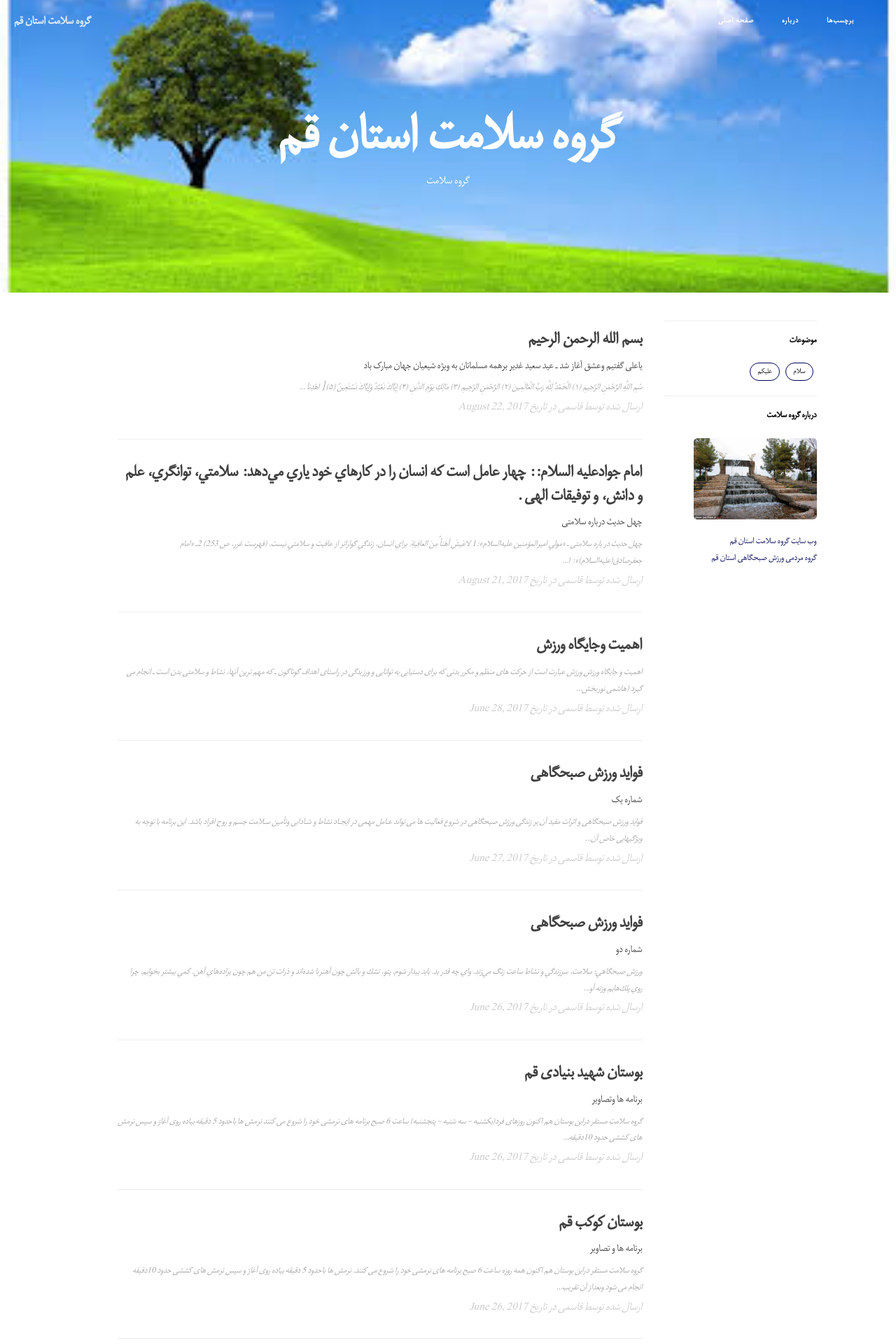
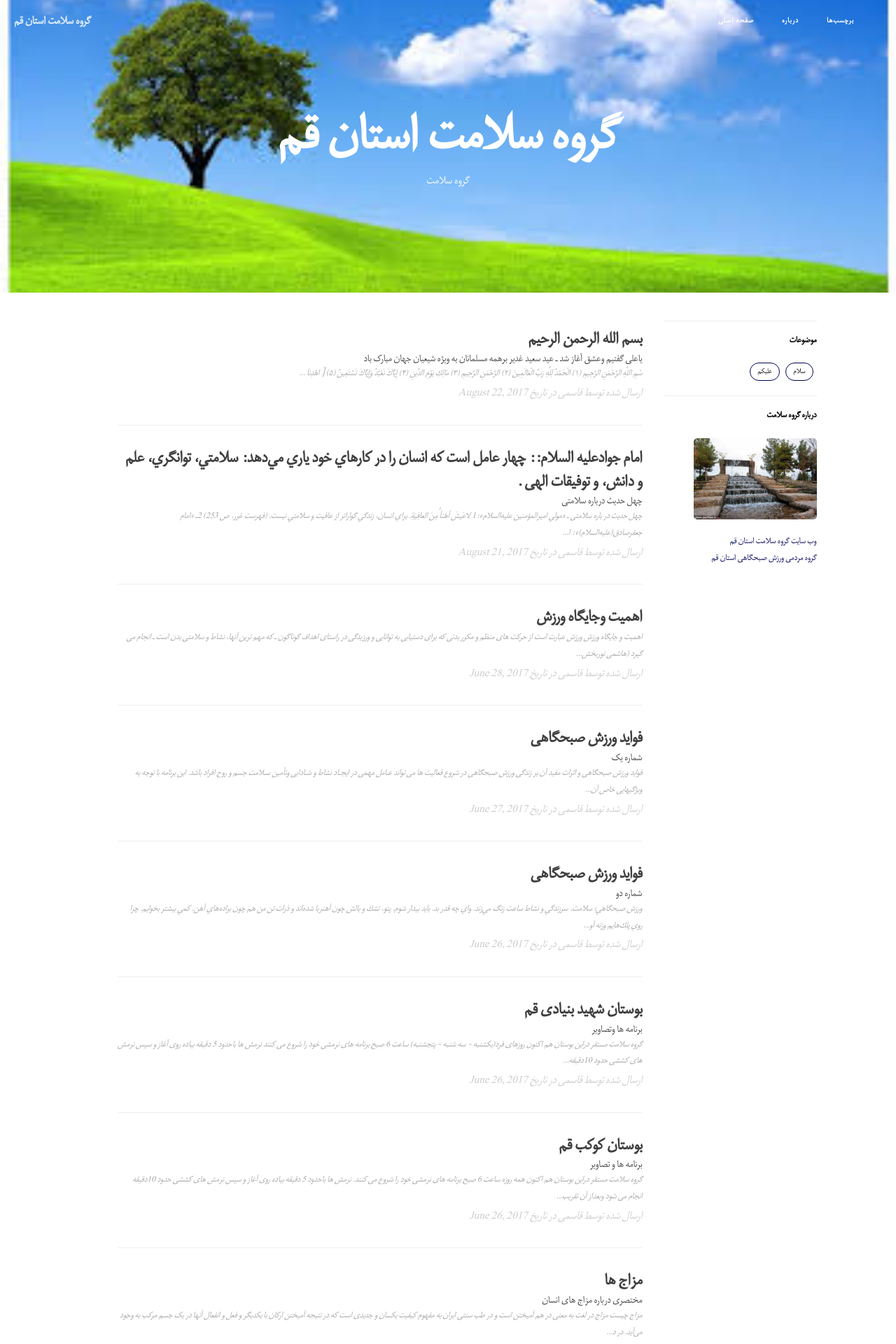
Before and after one commit to grouh-salamat/grouh-salamat.github.io, a Jekyll site: the page built from index.html, in a window 1280 px wide. Shown: the top 1920 px of the page at 70% size. Built offline with Jekyll 4.4.1, drawn with Linux system fonts in a browser that asks for light colours; the list of posts is cut into pages by our own code.

Commit message:
remove space

```diff
--- a/css/hux-blog.css
+++ b/css/hux-blog.css
@@ -786,14 +786,14 @@ pre code {
   font-size: 21px;
   line-height: 1.3;
   margin-top: 30px;
-  margin-bottom: 8px;
+  margin-bottom: 0px;
 }
 .post-preview > a > .post-subtitle {
   font-size: 15px;
   line-height: 1.3;
   margin: 0;
   font-weight: 300;
-  margin-bottom: 10px;
+  margin-bottom: 0px;
 }
 .post-preview > .post-meta {
   font-family: "IRMitra", Tahoma, Arial;
@@ -815,7 +815,7 @@ pre code {
   .post-preview > a > .post-title {
     font-size: 26px;
     line-height: 1.3;
-    margin-bottom: 10px;
+    margin-bottom: 0px;
   }
   .post-preview > a > .post-subtitle {
     font-size: 16px;
@@ -1114,7 +1114,7 @@ img::-moz-selection {
 .one-tag-list .post-preview > a .post-title {
   font-size: 16px;
   font-weight: 500;
-  margin-top: 20px;
+  margin-top: 0px;
 }
 .one-tag-list .post-preview > a .post-subtitle {
   font-size: 12px;
```
